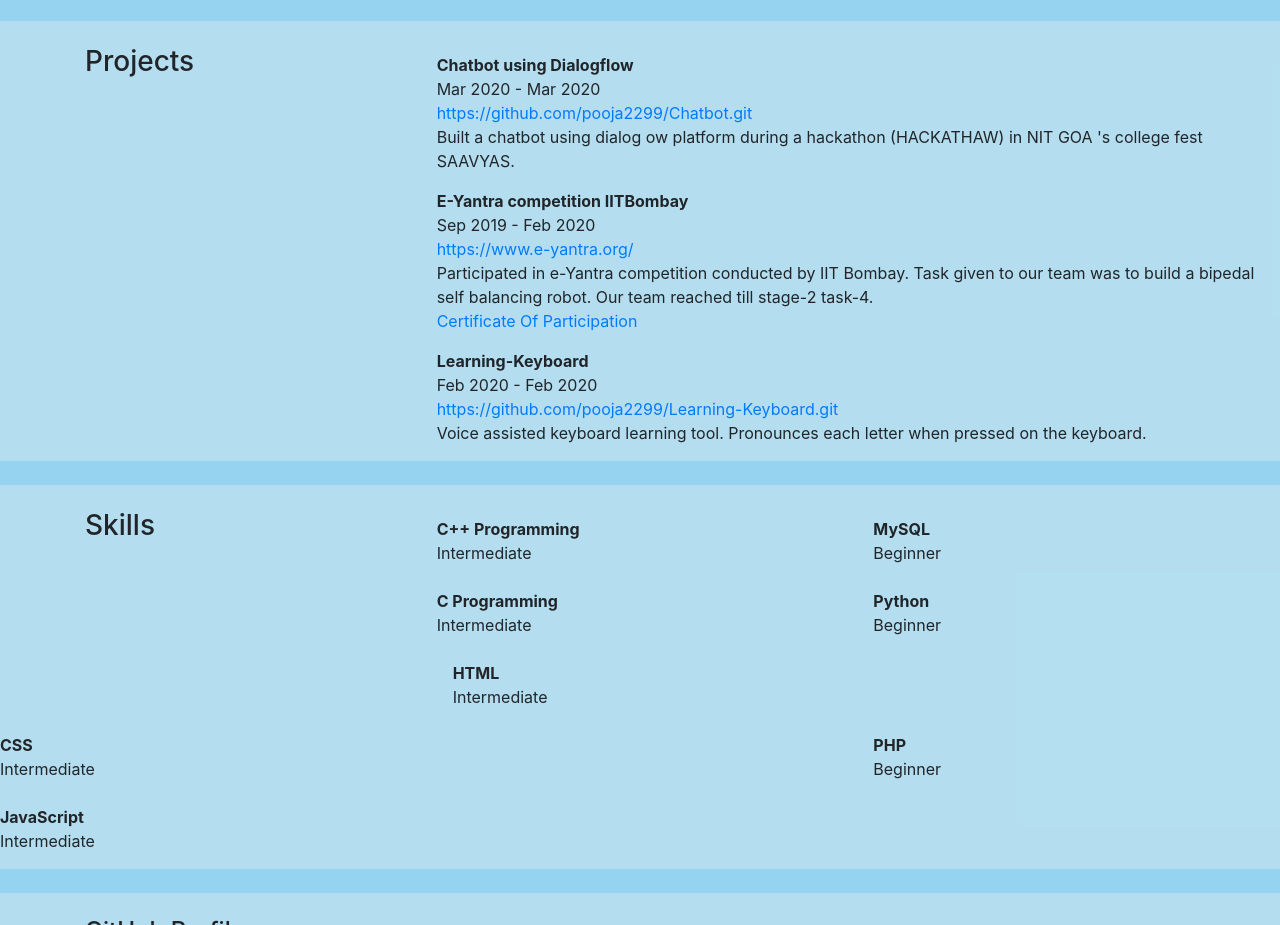
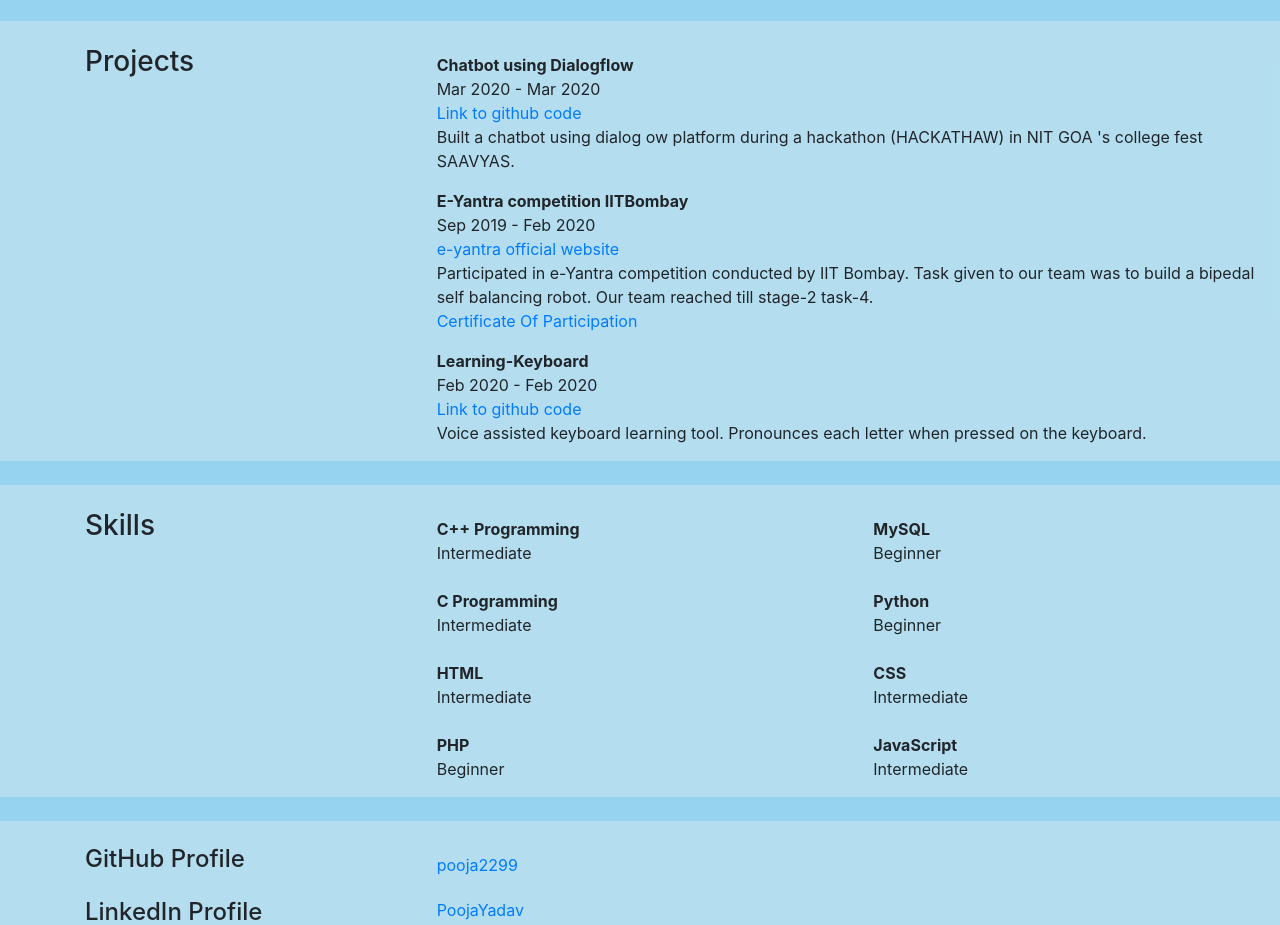
Before and after one commit to pooja2299/pooja2299.github.io, a plain HTML site: page index.html in a window 1280 px wide. Shown: the part 1207-2132 px from the top of the page. Drawn offline with nearby package versions, Linux system fonts and the light colour scheme.

Commit message:
Update index.html

```diff
--- a/index.html
+++ b/index.html
@@ -8,7 +8,7 @@
     <link rel="stylesheet" type="text/css" href="index.css">
     <link href="http://fonts.googleapis.com/css?family=Lato:300,400,700,300italic,400italic,700italic" rel="stylesheet" type="text/css">
     <link rel="stylesheet" href="https://fonts.googleapis.com/icon?family=Material+Icons">
-    <!--<link rel="stylesheet" href="https://cdnjs.cloudflare.com/ajax/libs/font-awesome/4.7.0/css/font-awesome.min.css">-->
+
 </head>
 <body>
     <div class ="imgcontainer">
@@ -20,7 +20,7 @@
 
     <div class="row mt-4 mb-2 pt-4" id="row1">
         <div class="col-lg-4" id="topic"><h3>Education</h3></div>
-        <div class="col-lg-8 pt-2 "><p><b>Bachelor of Technology (B.Tech), Computer science</b></br>
+        <div class="col-lg-8 pt-2"><p><b>Bachelor of Technology (B.Tech), Computer science</b></br>
                                 National Institute Of Technology Goa </br>
                                     2018 - 2022</p>
                                 <p><b>Senior Secondary (XII), Science</b></br>
@@ -49,19 +49,19 @@
     </div>
     <div class="row mt-4 mb-2 pt-4" id="row1">
         <div class="col-lg-4" id="topic"><h3>Projects</h3></div>
-        <div class="col-lg-8 pt-2 "><p><b>Chatbot using Dialogflow</b></br>
+        <div class="col-lg-8 pt-2"><p><b>Chatbot using Dialogflow</b></br>
                                     Mar 2020 - Mar 2020</br>
-                                    <a href ="https://github.com/pooja2299/Chatbot.git">https://github.com/pooja2299/Chatbot.git </a></br>
+                                    <a href ="https://github.com/pooja2299/Chatbot.git">Link to github code </a></br>
                                     Built a chatbot using dialog ow platform during a hackathon (HACKATHAW) in NIT GOA 's college fest SAAVYAS.</p>
                                 <p><b>E-Yantra competition IITBombay</b></br>
                                     Sep 2019 - Feb 2020</br>
-                                    <a href="https://www.e-yantra.org/">https://www.e-yantra.org/</a></br>
+                                    <a href="https://www.e-yantra.org/">e-yantra official website</a></br>
                                     Participated in e-Yantra competition conducted by IIT Bombay. Task given to our team was to build a bipedal self balancing robot. Our team reached till stage-2 task-4.
                                     <br><a href="https://drive.google.com/file/d/12qH1zM9TW7s4_nybQgTr5dwrxvRH3K85/view?usp=sharing">Certificate Of Participation</a> </p>
 
                                 <p><b>Learning-Keyboard</b></br>
                                     Feb 2020 - Feb 2020</br>
-                                    <a href="https://github.com/pooja2299/Learning-Keyboard.git">https://github.com/pooja2299/Learning-Keyboard.git</a>
+                                    <a href="https://github.com/pooja2299/Learning-Keyboard.git">Link to github code</a>
                                 </br>Voice assisted keyboard learning tool. Pronounces each letter when pressed on the keyboard. </p>
 
         </div>
@@ -84,7 +84,7 @@
         </div>
 
         <div class="col-lg-4" id="topic"></div>
-        <div class="col-lg-4 pt-2 ml-3"><p><b>HTML</b></br>
+        <div class="col-lg-4 pt-2"><p><b>HTML</b></br>
                                 Intermediate</p>
         </div>
         <div class="col-lg-4 pt-2"><p><b>CSS</b></br>
@@ -114,7 +114,7 @@
         <h4>Contact Details</h4>
         <i class="material-icons">mail</i>
         <p>pyadav2299@gmail.com</br>
-            <!--<i class="fas fa-phone-square-alt"></i></br>-->
+
         8708876108</p>
     </footer>
 </body>
```
